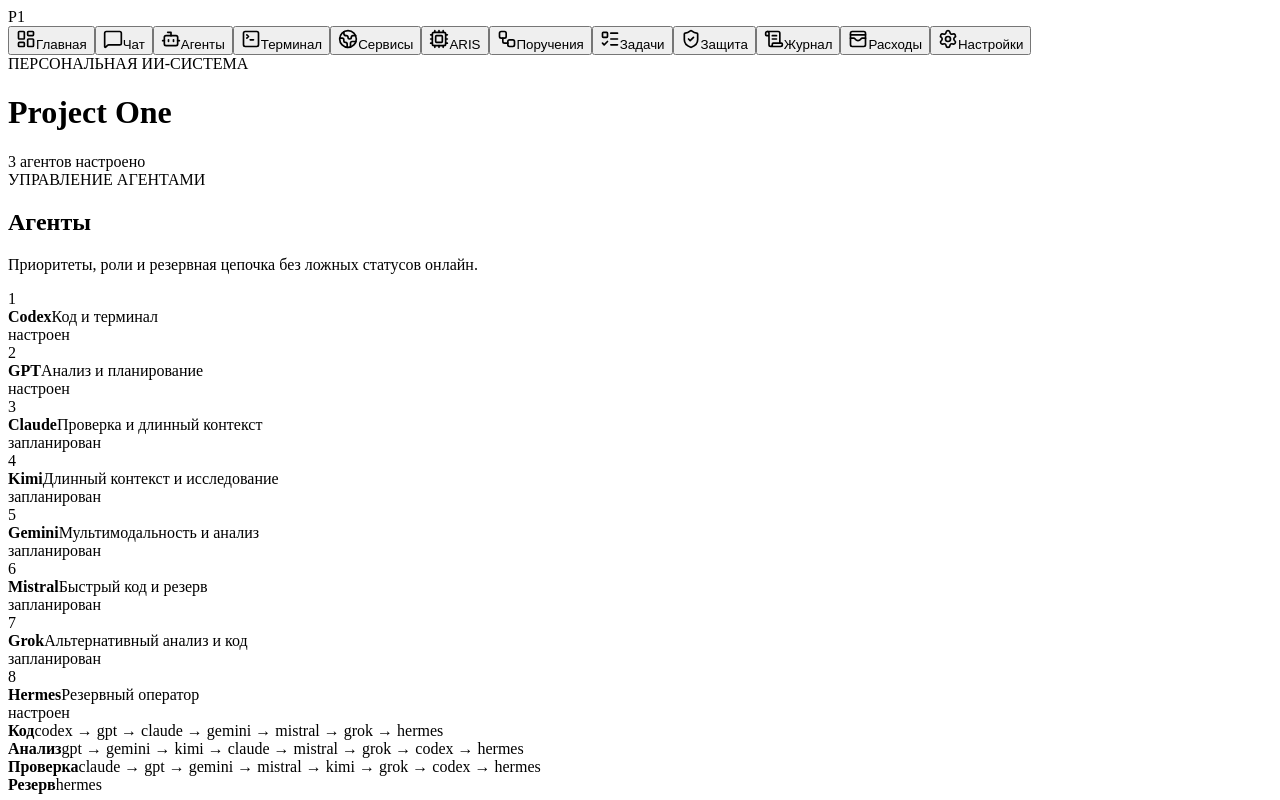
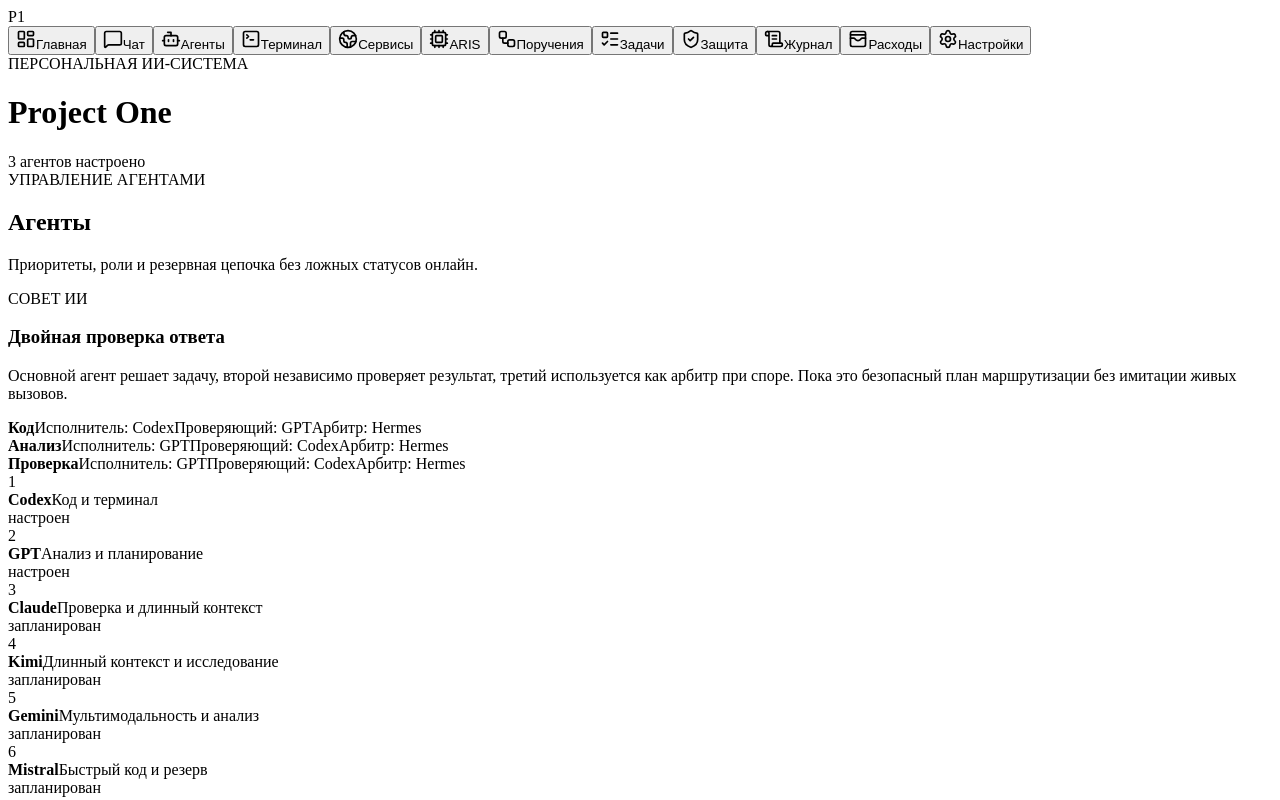
Before and after one commit to Aslan-Khashtyrov/ARIS, a React (Vite) app in the folder control-center/: page / in a window 1280 px wide. Both pictures are taken after a click on the button "Агенты". Shown: the top 800 px of the page. Built offline with nearby package versions, Linux system fonts and the light colour scheme.

Commit message:
Add AI council routing and independent review plan

```diff
--- a/control-center/package.json
+++ b/control-center/package.json
@@ -1,7 +1,7 @@
 {
   "name": "personal-ai-hub",
   "private": true,
-  "version": "0.9.0",
+  "version": "1.0.0",
   "type": "module",
   "scripts": {
     "dev": "vite --host 0.0.0.0",
--- a/control-center/src/Screens.jsx
+++ b/control-center/src/Screens.jsx
@@ -3,6 +3,7 @@ import { Bot, CheckCircle2, Code2, Gauge, Globe2, ShieldCheck, TerminalSquare, W
 import { Browser } from '@capacitor/browser';
 import { supportedLanguages } from './i18n.js';
 import { agentRegistry, routingPolicy } from './agents.js';
+import { councilPreview } from './router.js';
 import { isAllowedServiceUrl, services } from './services.js';
 import { checkBridge, normalizeBridgeUrl } from './localBridge.js';
 import { runSecurityDiagnostics } from './securityDiagnostics.js';
@@ -45,7 +46,8 @@ function AgentsCompact({ t }) {
 }
 
 export function AgentsScreen({ t }) {
-  return <section className="services-view"><Header t={t} id="agents"/><div className="panel"><div className="agent-list">
+  const examples = [[t.routeLabels.coding, councilPreview('android code', t)], [t.routeLabels.reasoning, councilPreview('explain idea', t)], [t.routeLabels.review, councilPreview('security review', t)]];
+  return <section className="services-view"><Header t={t} id="agents"/><div className="panel council-panel"><span className="kicker">{t.councilKicker}</span><h3>{t.councilTitle}</h3><p>{t.councilDescription}</p><div className="council-grid">{examples.map(([label, plan]) => <div className="council-card" key={label}><b>{label}</b><span>{t.councilPrimary}: {plan.primary.name}</span><span>{t.councilReviewer}: {plan.reviewer?.name || t.councilNone}</span><span>{t.councilArbiter}: {plan.arbiter?.name || t.councilNone}</span></div>)}</div></div><div className="panel"><div className="agent-list">
     {agentRegistry.map(agent => <div className="agent-row large" key={agent.id}><div className="rank">{agent.priority}</div><div className="agent-meta"><b>{agent.name}</b><span>{t.roles[agent.roleKey]}</span></div><div className={'agent-state ' + agent.mode}>{t.modes[agent.mode]}</div></div>)}
   </div></div><div className="route-grid">
     {Object.entries(routingPolicy).map(([key, chain]) => <div className="panel route-card" key={key}><b>{t.routeLabels[key]}</b><span>{chain.join(' → ')}</span></div>)}
--- a/control-center/src/i18n.js
+++ b/control-center/src/i18n.js
@@ -53,6 +53,9 @@ export const russianSource = {
   openingService: name => `Открываем ${name}…`,
   routeLabels: { coding: 'Код', reasoning: 'Анализ', review: 'Проверка', fallback: 'Резерв' },
   routingPrepared: name => `Задача подготовлена для ${name}. Живое выполнение включится после подключения безопасного моста или официального API.`,
+  councilKicker: 'СОВЕТ ИИ', councilTitle: 'Двойная проверка ответа', councilDescription: 'Основной агент решает задачу, второй независимо проверяет результат, третий используется как арбитр при споре. Пока это безопасный план маршрутизации без имитации живых вызовов.',
+  councilPrimary: 'Исполнитель', councilReviewer: 'Проверяющий', councilArbiter: 'Арбитр', councilNone: 'не назначен',
+  councilPrepared: (primary, reviewer, arbiter) => `Совет ИИ подготовлен: ${primary} — исполнитель${reviewer ? `, ${reviewer} — проверяющий` : ''}${arbiter ? `, ${arbiter} — арбитр` : ''}. Живые вызовы начнутся только после безопасного подключения провайдеров.`,
   tasksTitle: 'Задачи', tasksKicker: 'ЛОКАЛЬНЫЕ ЗАДАЧИ', tasksDescription: 'Черновик задач Project One. Ничего не выполняется без подключённого агента или моста.',
   taskPlaceholder: 'Новая задача…', addTask: 'Добавить', noTasks: 'Задач пока нет.', delete: 'Удалить',
   logsTitle: 'Журнал', logsKicker: 'ЖУРНАЛ СОБЫТИЙ', logsDescription: 'Локальная история действий приложения без секретов и содержимого токенов.', noLogs: 'Событий пока нет.',
@@ -109,6 +112,9 @@ export const russianSource = {
   routeLabels: { coding: 'Code', reasoning: 'Analysis', review: 'Review', fallback: 'Fallback' },
 });Object.assign(translations.en, {
   openingService: name => `Opening ${name}…`, routingPrepared: name => `Task prepared for ${name}. Live execution will start after a safe bridge or official API is connected.`,
+  councilKicker: 'AI COUNCIL', councilTitle: 'Independent answer review', councilDescription: 'A primary agent solves the task, a second agent independently reviews it, and a third acts as arbiter when needed. This is a safe routing plan until live providers are securely connected.',
+  councilPrimary: 'Primary', councilReviewer: 'Reviewer', councilArbiter: 'Arbiter', councilNone: 'not assigned',
+  councilPrepared: (primary, reviewer, arbiter) => `AI council prepared: ${primary} is primary${reviewer ? `, ${reviewer} reviews` : ''}${arbiter ? `, ${arbiter} arbitrates` : ''}. Live calls start only after secure provider connection.`,
   tasksTitle: 'Tasks', tasksKicker: 'LOCAL TASKS', tasksDescription: 'Project One task draft. Nothing runs without a connected agent or bridge.',
   taskPlaceholder: 'New task…', addTask: 'Add', noTasks: 'No tasks yet.', delete: 'Delete',
   logsTitle: 'Log', logsKicker: 'EVENT LOG', logsDescription: 'Local app activity history without secrets or token contents.', noLogs: 'No events yet.',
--- a/control-center/src/router.js
+++ b/control-center/src/router.js
@@ -9,13 +9,27 @@ function firstAvailable(chain) {
     .find(agent => agent?.enabled && agent.mode === 'configured');
 }
 
+function routeKind(text) {
+  const normalized = String(text || '').trim();
+  return reviewHints.test(normalized) ? 'review' : codeHints.test(normalized) ? 'coding' : 'reasoning';
+}
+
 export function chooseAgent(text) {
-  const normalized = String(text || '').trim();
-  const route = reviewHints.test(normalized) ? 'review' : codeHints.test(normalized) ? 'coding' : 'reasoning';
+  const route = routeKind(text);
   return firstAvailable(routingPolicy[route]) || firstAvailable(routingPolicy.fallback) || agentRegistry.find(agent => agent.enabled) || agentRegistry[0];
 }
 
+export function councilPreview(text, strings = russianSource) {
+  const route = routeKind(text);
+  const chain = [...routingPolicy[route], ...routingPolicy.fallback];
+  const available = chain.map(id => agentRegistry.find(agent => agent.id === id)).filter((agent, index, list) => agent?.enabled && agent.mode === 'configured' && list.findIndex(item => item?.id === agent.id) === index);
+  const primary = available[0] || chooseAgent(text);
+  const reviewer = available.find(agent => agent.id !== primary.id) || null;
+  const arbiter = available.find(agent => agent.id !== primary.id && agent.id !== reviewer?.id) || null;
+  return { route, primary, reviewer, arbiter, message: strings.councilPrepared(primary.name, reviewer?.name, arbiter?.name) };
+}
+
 export function routingPreview(text, strings = russianSource) {
-  const agent = chooseAgent(text);
-  return { agent, message: strings.routingPrepared(agent.name) };
+  const council = councilPreview(text, strings);
+  return { agent: council.primary, council, message: council.message };
 }
--- a/control-center/src/styles.css
+++ b/control-center/src/styles.css
@@ -115,3 +115,4 @@ button{cursor:pointer}
 .security-strip{padding:14px 17px;color:#dce6f7;display:grid;grid-template-columns:auto 1fr auto;gap:12px;align-items:center;text-align:left;cursor:pointer}.security-strip:hover{border-color:#34415b;background:#111827}.security-strip svg{color:#69e0a4}.security-strip.warning svg{color:#e7c267}.security-strip>div{display:grid;gap:3px}.security-strip b{font-size:13px}.security-strip span{font-size:11px;color:#7f8aa1}.security-strip .security-open{color:#9bb8ff}@media(max-width:560px){.security-strip{grid-template-columns:auto 1fr}.security-strip .security-open{grid-column:2}}
 .import-button{display:inline-flex;align-items:center;border:1px solid #2a354c;background:#151d2c;color:#dce6f7;border-radius:11px;padding:10px 13px;cursor:pointer}.import-button input{display:none}
 .budget-summary{display:grid;gap:9px;padding:16px;margin-top:14px}.budget-summary span{font-size:12px;color:#9ba8bf}.budget-summary progress{width:100%;height:8px;accent-color:#79a6ff}
+.council-panel{margin-bottom:16px}.council-panel p{color:#9ba8bf}.council-grid{display:grid;grid-template-columns:repeat(auto-fit,minmax(190px,1fr));gap:10px;margin-top:14px}.council-card{display:grid;gap:6px;padding:13px;border:1px solid rgba(255,255,255,.08);border-radius:14px;background:rgba(255,255,255,.025)}.council-card span{font-size:12px;color:#9ba8bf}
```
Also changed, not shown: control-center/scripts/security-selfcheck.mjs (+6 -1 lines), 1 other file (tests, documents, lock files or other folders).
